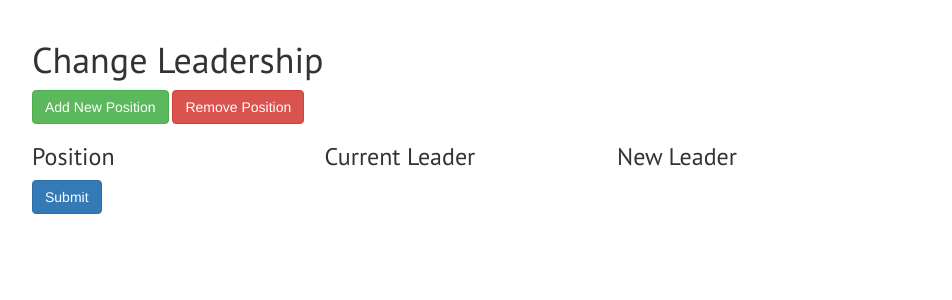
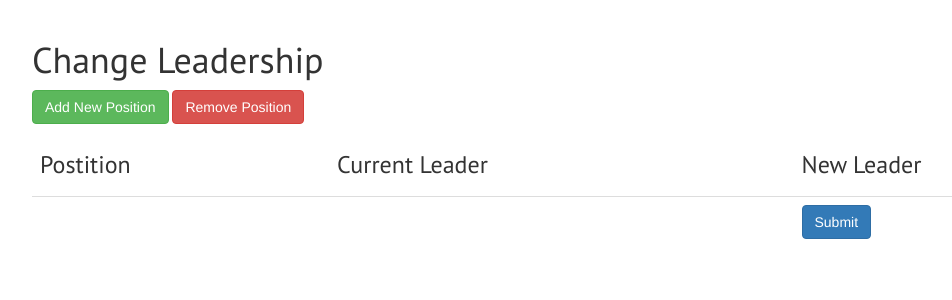
Before and after one commit to HKNBetaEpsilon/new-hkn-website, a Django app: page /edit_leadership/ in a window 1280 px wide. Shown: the part 51-351 px from the top of the page, without its empty margins (38-990 px from the left). Run offline with Django 3.2, Linux system fonts and the light colour scheme; the visitor is signed in with stand-in values (Sample User, id 1); data that the repository does not hold is empty; some libraries are stand-ins or nearby versions.

Commit message:
edit leadership now better table

```diff
--- a/src/leadership/views.py
+++ b/src/leadership/views.py
@@ -1,7 +1,7 @@
 from django.shortcuts import render, redirect
 
 from .models import Leader
-from .forms import LeaderForm, LeaderModelForm, DeleteLeaderForm
+from .forms import LeaderModelForm, DeleteLeaderForm
 # Create your views here.
 from django.forms import modelformset_factory
 
@@ -27,8 +27,8 @@ def edit_leadership(request, position_added=0):
 		}
 
 		LeaderFormSet = modelformset_factory(Leader, fields=('member',), extra=0)
-		aa = LeaderFormSet(queryset=Leader.objects.all().order_by('-display_order'))
-		context['aa'] = aa
+		leader_form = LeaderFormSet(queryset=Leader.objects.all().order_by('-display_order'))
+		context['leader_form'] = leader_form
 
 		if request.POST:
 			formset = LeaderFormSet(request.POST)
--- a/src/static_in_pro/our_static/css/custom.css
+++ b/src/static_in_pro/our_static/css/custom.css
@@ -94,3 +94,7 @@ body {
 .navbar-default .navbar-nav .open .dropdown-menu>li>a:hover, .navbar-default .navbar-nav .open .dropdown-menu {
     color: #B20317;
 }
+
+#bootstrap-overrides .table > tbody > tr:first-child > th {
+    border: none;
+}
--- a/src/templates/edit_leadership.html
+++ b/src/templates/edit_leadership.html
@@ -19,44 +19,31 @@
 <h1>Change Leadership</h1>
 <a class='btn btn-success' href='{% url 'add_leadership' %}'>Add New Position</a>
 <a class='btn btn-danger' href='{% url 'delete_leader' %}'>Remove Position</a>
-<div class='row'>
-	<div class='col-xs-6'>
-		<div class='row'>
-			<div class='col-xs-6'>
-				<h3>Position</h3>
-			</div>
-			<div class='col-xs-6'>
-				<h3>Current Leader</h3>
-			</div>
-		</div>
 
-		{% for leader in leaders %}
-		<div class='row'>
-			<div class='col-md-6'>
-				<p>{{leader.position}}</p>
-			</div>
-			<div class='col-md-6'>
-				<p>{{leader.member.first_name}} {{leader.member.last_name}}</p>
-			</div>
-		</div>
-		{% endfor %}
-	</div>
-	<div class='col-xs-6'>
-		<h3>New Leader</h3>
-		<form method='POST' action=''>{% csrf_token %}
-		    {{ aa.management_form }}
-		    {% for form in aa %}
-		        {% for field in form %}
-		        	<div class='row new-member-select'>
-		            {{ field }}
-		        	</div>
-		        {% endfor %}
-		    {% endfor %}
-	</div>
-</div>
-<input class='btn btn-default btn-primary' type='submit' value='Submit' />
+<form method='POST' action=''>{% csrf_token %}
+	<table class="table">
+		<tr>
+			<th><h3>Postition</h3></th>
+			<th><h3>Current Leader</h3></th>
+			<th><h3>New Leader</h3></th>
+		</tr>
+
+    {{ leader_form.management_form }}
+    {% for form in leader_form %}
+    	{{form.id}} <!-- We don't know whey you need form.id -->
+		<tr>
+			<td>{{form.instance.position}}</td>
+			<td>{{form.instance.member.uniqname}}</td>
+			<td>{{form.member}}</td>
+		</tr>
+    {% endfor %}
+	    <tr>
+	    	<td></td>
+	    	<td></td>
+			<td><input class='btn btn-default btn-primary' type='submit' value='Submit' /></td>
+		</tr>
+	</table>
 </form>
 
 {% endif %}
-
 {% endblock %}
--- a/src/templates/electee_submission_approval.html
+++ b/src/templates/electee_submission_approval.html
@@ -24,8 +24,8 @@
 		<table class="table">
   			{{ service_formset.management_form }}
 	        {% for form in service_formset %}
-	        <!-- We don't know whey you need form.id -->
-	        {{form.id}}
+
+	        {{form.id}}	<!-- We don't know whey you need form.id -->
 	        	<tr>
 					<td>{{form.instance.electee}}</td>
 					<td>{{form.instance.service_type}}</td>
```
Also changed, not shown: src/leadership/forms.py (+6 -6 lines).
